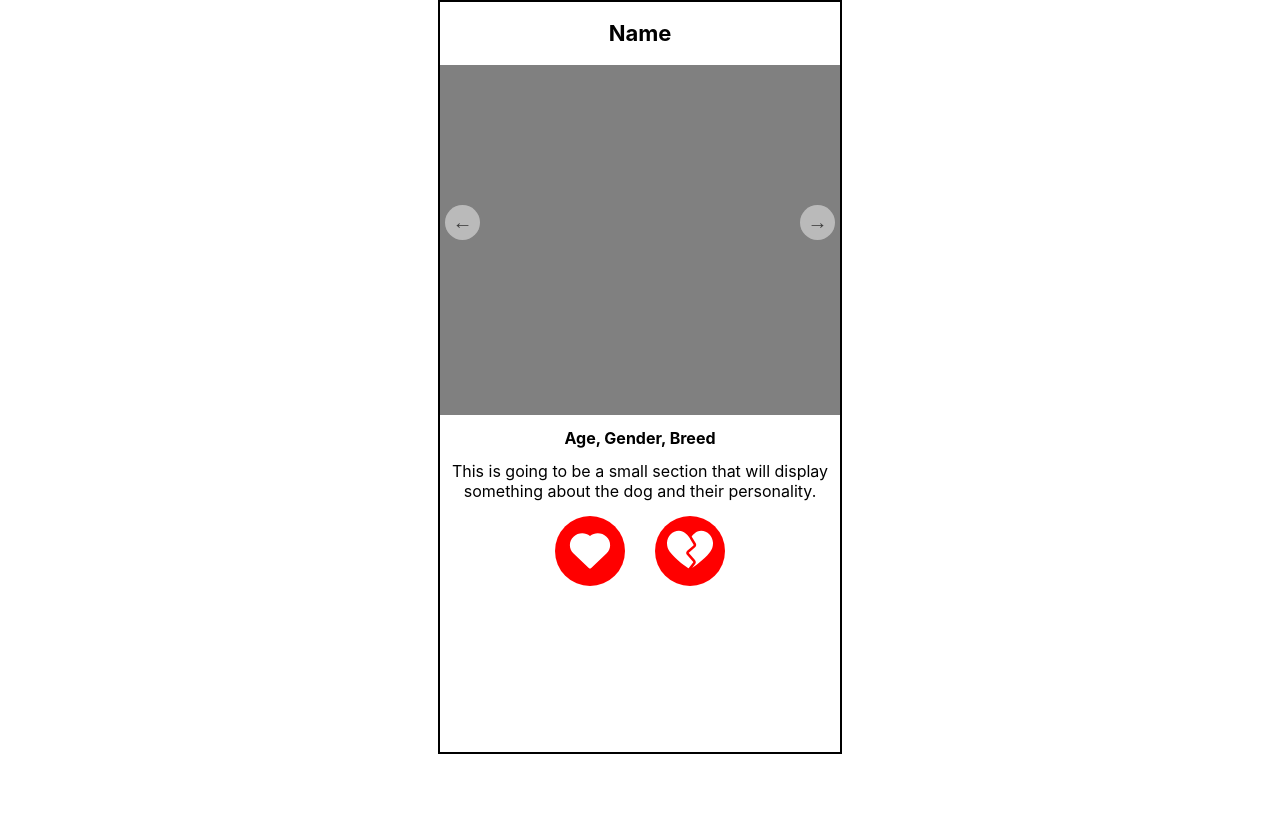
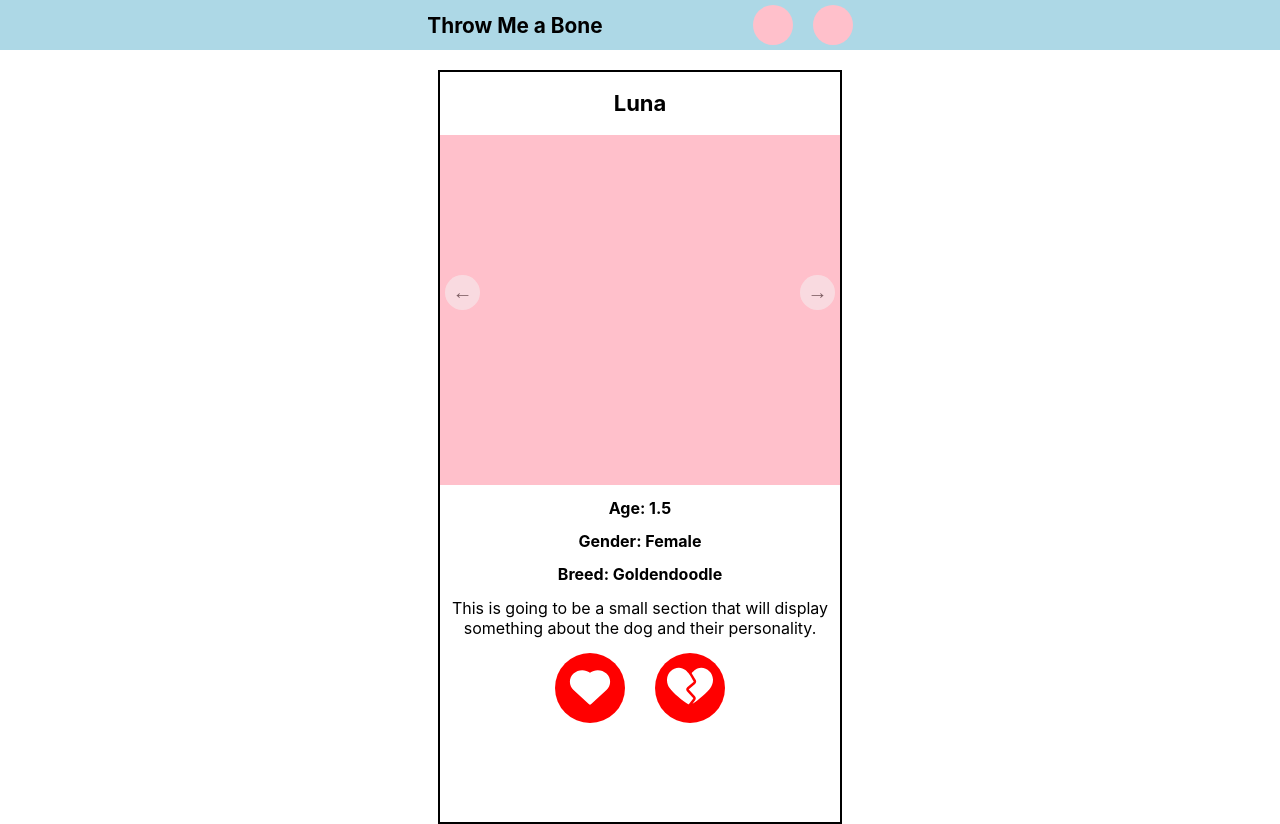
Before and after one commit to erickbey/dog-tinder, a React (Create React App) app in the folder client/: page / in a window 1280 px wide. Before the commit the page ends 800 px from the top, so only its background shows below. Built offline with nearby package versions, Linux system fonts and the light colour scheme.

Commit message:
created navbar for top of page

```diff
--- a/client/src/App.css
+++ b/client/src/App.css
@@ -1,4 +1,6 @@
 .App {
   display: flex;
   justify-content: center;
+  align-items: center;
+  flex-direction: column;
 }
--- a/client/src/App.js
+++ b/client/src/App.js
@@ -1,9 +1,11 @@
 import './App.css';
 import DogProfileCard from './components/DogProfileCard./DogProfileCard';
+import NavBar from './components/NavBar/NavBar';
 
 function App() {
   return (
     <div className="App">
+      <NavBar />
       {/* login */}{/* logout */}
 
       <section className='body'>
--- a/client/src/components/DogProfileCard./DogProfileCard.css
+++ b/client/src/components/DogProfileCard./DogProfileCard.css
@@ -26,7 +26,7 @@ Button {
 .image {
     height: 350px;
     width: 400px;
-    background-color: gray;
+    background-color: pink;
 }
 
 .previous-image-button, .next-image-button {
--- a/client/src/components/DogProfileCard./DogProfileCard.js
+++ b/client/src/components/DogProfileCard./DogProfileCard.js
@@ -23,13 +23,15 @@ function DogProfileCard() {
 
   return (
     <div className='card-container'>
-        <h1 className='card-title'>Name</h1>
+        <h1 className='card-title'>Luna</h1>
         <div className='image-container'>
             <div className='image'></div>
             <button className='previous-image-button' onClick={handlePreviousImage} >←</button>
             <button className='next-image-button'onClick={handleNextImage} >→</button>
         </div>
-        <h2 className='about'>Age, Gender, Breed</h2>
+        <h2 className='about'>Age: 1.5</h2>
+        <h2 className='about'>Gender: Female</h2>
+        <h2 className='about'>Breed: Goldendoodle</h2>
         <section className='bio'>This is going to be a small section that will display something about the dog and their personality.</section>
         <div className='buttons-container'>
             <button className='choice-button like' onClick={handleLikeButton} >
--- /dev/null
+++ b/client/src/components/NavBar/NavBar.css
@@ -0,0 +1,35 @@
+.navbar-container {
+    height: 50px;
+    width: 100%;
+    margin-bottom: 20px;
+    background-color: lightblue;
+    display: inline-block;
+    display: flex;
+    align-items: center;
+    justify-content: center;
+}
+
+.logo-title {
+    font-size: 1.3rem;
+    margin-right: 150px;
+}
+
+.icons-container {
+    /* width: 100px; */
+    display: flex;
+}
+
+.profile-icon-container {
+    height: 40px;
+    width: 40px;
+    border-radius: 50%;
+    background-color: pink;
+    margin-right: 20px;
+}
+
+.settings-icon-container {
+    height: 40px;
+    width: 40px;
+    border-radius: 50%;
+    background-color: pink;
+}
--- /dev/null
+++ b/client/src/components/NavBar/NavBar.js
@@ -0,0 +1,16 @@
+import React from 'react';
+import './NavBar.css';
+
+function NavBar() {
+  return (
+    <div className='navbar-container'>
+        <h1 className='logo-title'>Throw Me a Bone</h1>
+        <div className='icons-container'>
+            <div className='profile-icon-container'></div>
+            <div className='settings-icon-container'></div>
+        </div>
+    </div>
+  )
+}
+
+export default NavBar
```
